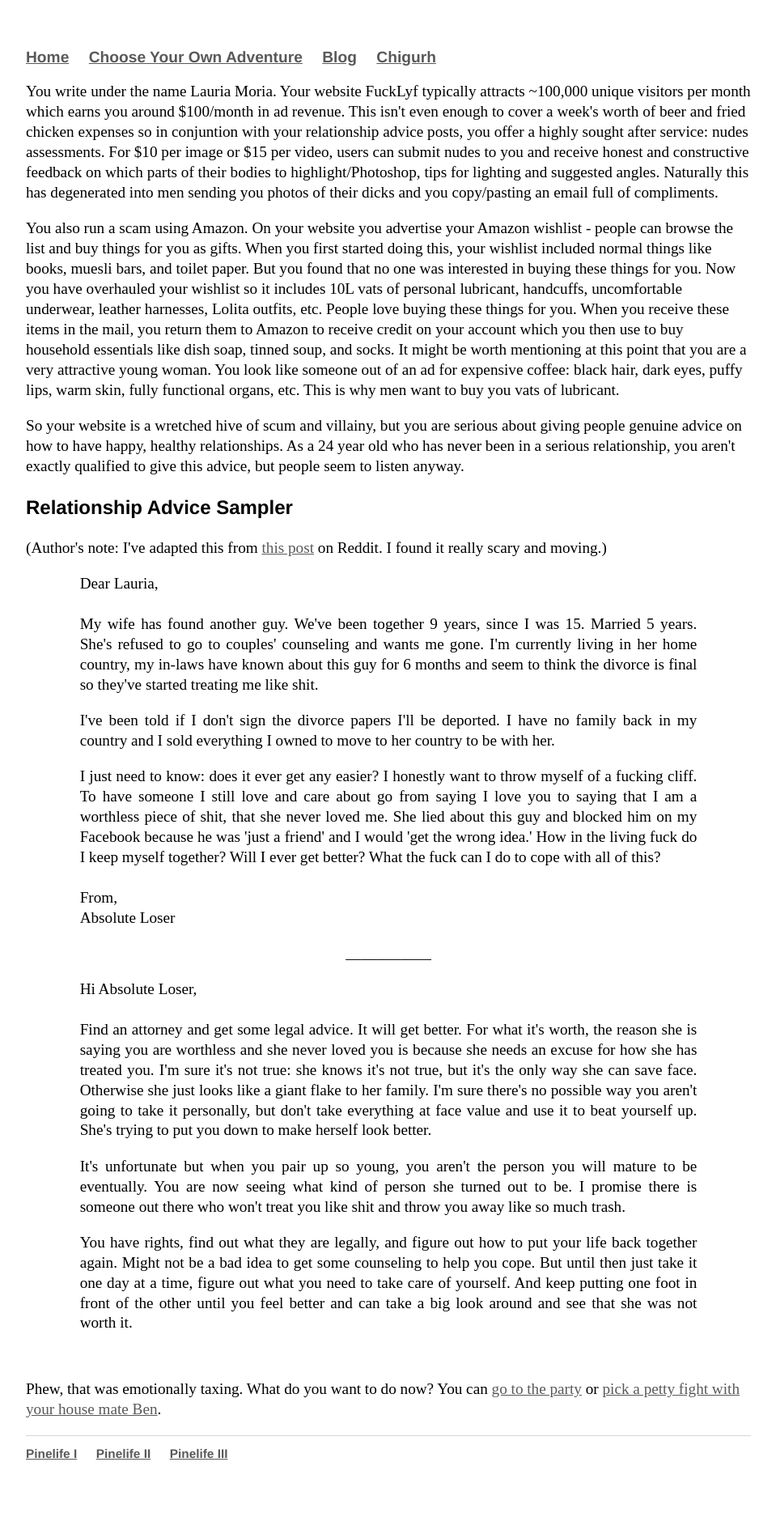
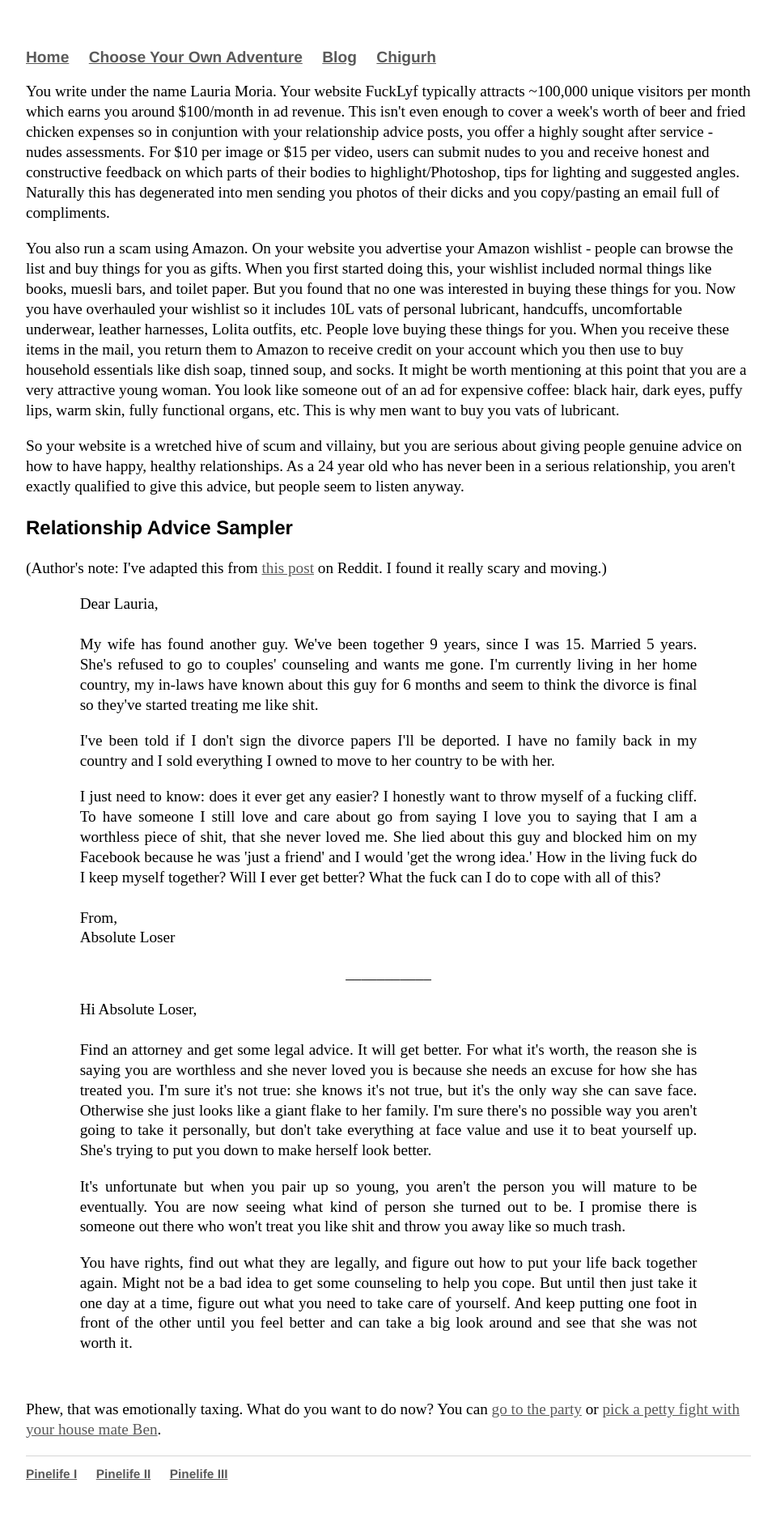
Before and after one commit to Pinelife/pinelife.github.io, a Jekyll site: the page built from Hellhole/Room2.html, in a window 1280 px wide. Shown: the whole page at 81% size, without its empty margins (160-1119 px from the left). Built offline with Jekyll 4.4.1, drawn with Linux system fonts in a browser that asks for light colours; before the commit the page ends 1865 px from its top, so only the background shows below that.

Commit message:
Change colon to hyphen
This was not really necessary

```diff
--- a/Hellhole/Room2.html
+++ b/Hellhole/Room2.html
@@ -3,7 +3,7 @@ layout: default
 title: Pinelife
 ---
 <p>You write under the name Lauria Moria. Your website FuckLyf typically attracts ~100,000 unique visitors per month which earns you around $100/month in ad revenue. This isn't even enough to cover a week's worth of beer and fried chicken expenses
-  so in conjuntion with your relationship advice posts, you offer a highly sought after service: nudes assessments. For $10 per image
+  so in conjuntion with your relationship advice posts, you offer a highly sought after service - nudes assessments. For $10 per image
   or $15 per video, users can submit nudes to you and receive honest and constructive feedback on which parts of their bodies to
   highlight/Photoshop, tips for lighting and suggested angles. Naturally this has degenerated into men sending you photos of their dicks
   and you copy/pasting an email full of compliments.</p>
```
